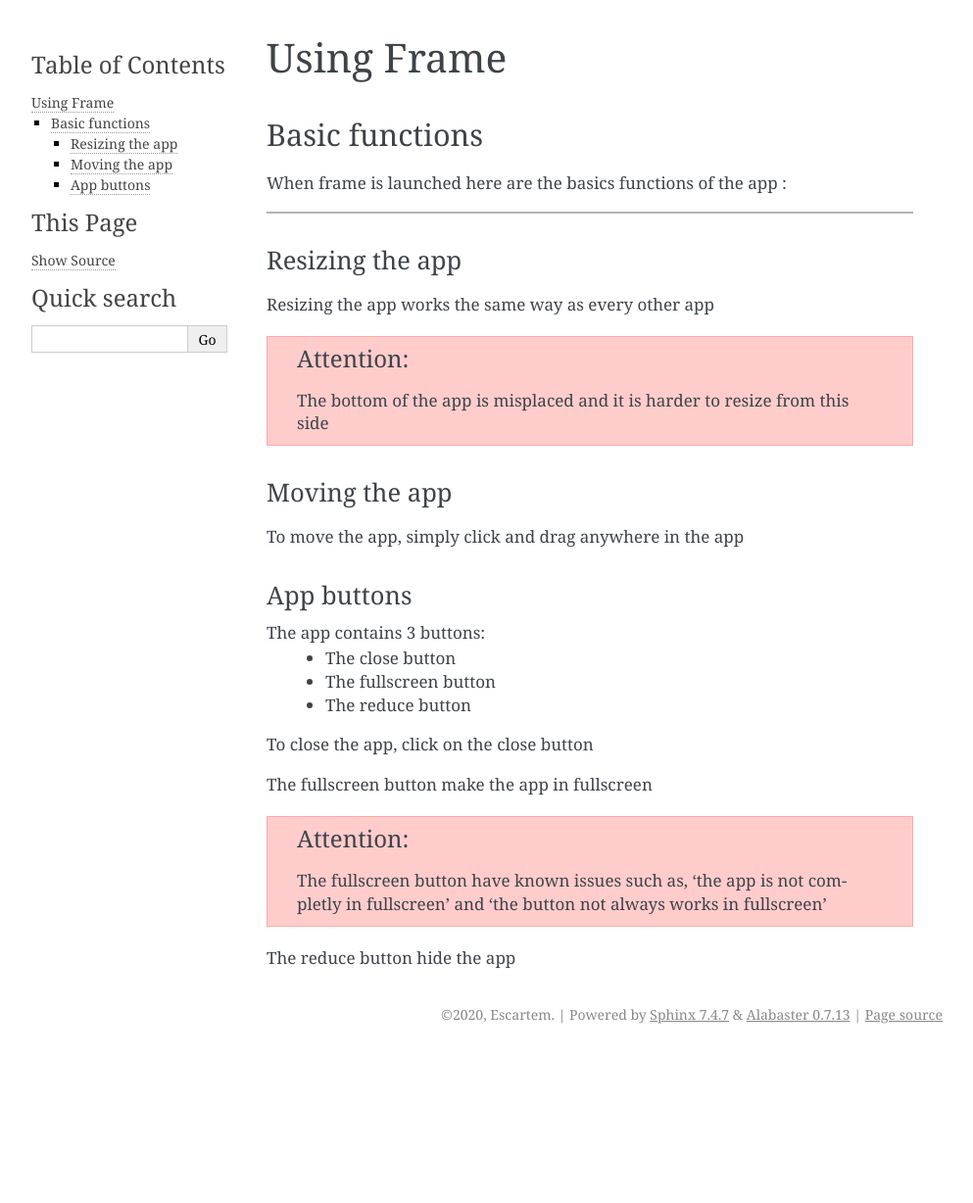
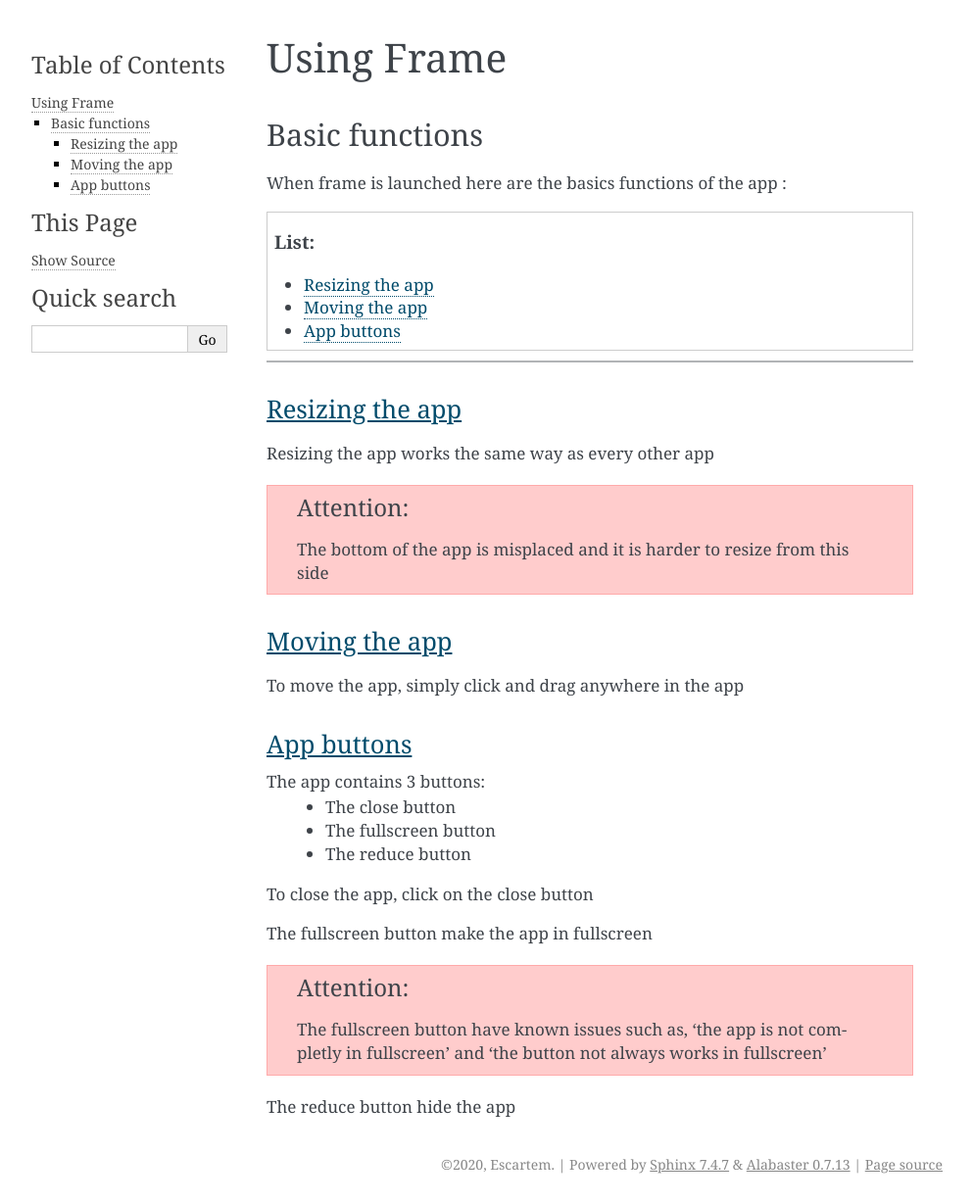
Before and after one commit to Escartem/Frame, a Sphinx documentation site: the page built from app/docs/using_app.rst, in a window 1280 px wide. Shown: the whole page at 98% size, without its empty margins (148-1141 px from the left). Built offline with Sphinx 7.4.7, drawn with Linux system fonts in a browser that asks for light colours; before the commit the page ends 1075 px from its top, so only the background shows below that.

Commit message:
[docs] added contents.rst

```diff
--- a/app/docs/using_app.rst
+++ b/app/docs/using_app.rst
@@ -7,6 +7,9 @@
 ---------------
 
 When frame is launched here are the basics functions of the app :
+
+.. contents:: List:
+	:local:
 
 ----
 
```
Also changed, not shown: app/docs/contents.rst (added).
